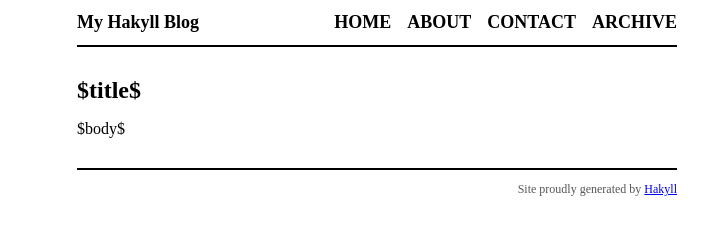
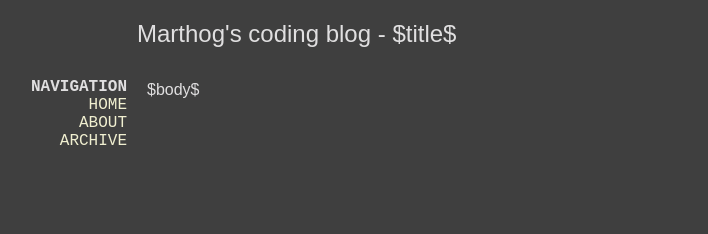
Before and after one commit to Marthog/marthog.github.io, a plain HTML site: page templates/default.html in a window 1280 px wide. Shown: the whole page, without its empty margins (263-971 px from the left). Drawn offline with Linux system fonts and the light colour scheme.

Commit message:
Initial setup.
Change colorscheme to zenburn-like.

```diff
--- a/css/default.css
+++ b/css/default.css
@@ -1,35 +1,72 @@
+html {
+    font-family: sans-serif; /* 1 */
+}
+
 body {
     color: black;
     font-size: 16px;
     margin: 0px auto 0px auto;
-    width: 600px;
+    width: 700px;
+
+    background: #3f3f3f;
+    color: #e0dfe0;
 }
 
-div#header {
-    border-bottom: 2px solid black;
-    margin-bottom: 30px;
-    padding: 12px 0px 12px 0px;
+header#title {
+    margin-left: 110px;
+    font-size: 24px;
+    font-style: bold;
+    text-align: left;
+    padding: 20px 0px 30px 0px;
+    /* font-family: monospace; */
 }
 
-div#logo a {
-    color: black;
-    float: left;
-    font-size: 18px;
-    font-weight: bold;
+
+a {
+    color: #f0efd0;
+}
+
+a:link{
     text-decoration: none;
 }
-
-div#header #navigation {
-    text-align: right;
+a:hover, a:active {
+    text-decoration: underline;
 }
 
-div#header #navigation a {
-    color: black;
-    font-size: 18px;
-    font-weight: bold;
-    margin-left: 12px;
+a.sourceLine:hover, a.sourceLine:hover {
     text-decoration: none;
+    background: #3f3f3f;
+}
+
+nav{
+    width: 100px;
+    float: left;
+    display: inline-block;
+    margin: 0;
+    padding: 0;
+    margin-right: 20px;
+    text-align: right;
+    font-style: bold;
     text-transform: uppercase;
+    font-family: monospace;
+}
+
+nav a{
+    color: #f0efd0;
+}
+
+h1#post-title {
+    margin-top: 0; padding-top: 0;
+}
+
+section#main{
+    margin: 0;
+    padding: 0;
+    display: block;
+    float: left;
+    width: 578px;
+    line-height: 1.5;
+    text-align: justify;
 }
 
 div#footer {
@@ -49,8 +86,41 @@ h2 {
     font-size: 20px;
 }
 
-div.info {
-    color: #555;
-    font-size: 14px;
-    font-style: italic;
+
+
+/* Source code (use zenburn like color scheme) */
+
+pre, code {
+    font-family: monospace, monospace;
+    _font-family: 'courier new', monospace;
 }
+
+a.sourceLine::before {
+  content: attr(data-line-number) ". ";
+  display: inline-block;
+  color: grey;
+}
+code, pre {
+    color: #f0efd0;
+    border-radius: 3px;
+    background: #2f2f2f;
+    text-align: left;
+}
+pre {
+    padding: 2px;
+    white-space: pre-wrap;
+    word-wrap: break-word;
+    line-height: 1.8;
+    border: solid 1px grey;
+}
+
+/* macro */
+.pp{ color: #dfaf8f; }
+/* keyword */
+.kw{ color: #f0dfaf; }
+/* string */
+.st{ color: #cc9393; }
+/* comment */
+.co{ color: #7f9f7f; }
+/* numbers */
+.dv{ color: #8cd0d3; }
--- a/templates/default.html
+++ b/templates/default.html
@@ -1,33 +1,30 @@
-<?xml version="1.0" encoding="UTF-8"?>
-<!DOCTYPE html PUBLIC "-//W3C//DTD XHTML 1.0 Strict//EN"
-"http://www.w3.org/TR/xhtml1/DTD/xhtml1-strict.dtd">
-<html xmlns="http://www.w3.org/1999/xhtml" xml:lang="en" lang="en">
-    <head>
-        <meta http-equiv="Content-Type" content="text/html; charset=UTF-8" />
-        <title>My Hakyll Blog - $title$</title>
-        <link rel="stylesheet" type="text/css" href="/css/default.css" />
-    </head>
-    <body>
-        <div id="header">
-            <div id="logo">
-                <a href="/">My Hakyll Blog</a>
-            </div>
-            <div id="navigation">
-                <a href="/">Home</a>
-                <a href="/about.html">About</a>
-                <a href="/contact.html">Contact</a>
-                <a href="/archive.html">Archive</a>
-            </div>
-        </div>
+<!DOCTYPE html>
+<html lang="en-US">
+<head>
+    <meta charset="UTF-8">
+    <meta name="author" content="Marthog">
 
-        <div id="content">
-            <h1>$title$</h1>
+    <title>Marthog's coding blog - $title$</title>
+    <link rel="stylesheet" href="/css/default.css" />
 
-            $body$
-        </div>
-        <div id="footer">
-            Site proudly generated by
-            <a href="http://jaspervdj.be/hakyll">Hakyll</a>
-        </div>
-    </body>
+</head>
+
+<body>
+
+    <header id="title">
+        Marthog's coding blog - $title$
+    </header>
+
+    <nav>
+        <b>Navigation</b> <br>
+        <a href="/index.html">Home</a><br>
+        <a href="/about.html">About</a><br>
+        <a href="/archive.html">Archive</a><br>
+    </nav>
+
+    <section id="main">
+        $body$
+    </section>
+
+</body>
 </html>
```
Also changed, not shown: index.html (+0 -2 lines), templates/archive.html (+0 -1 lines), templates/post.html (+1 -7 lines), 4 other files.
